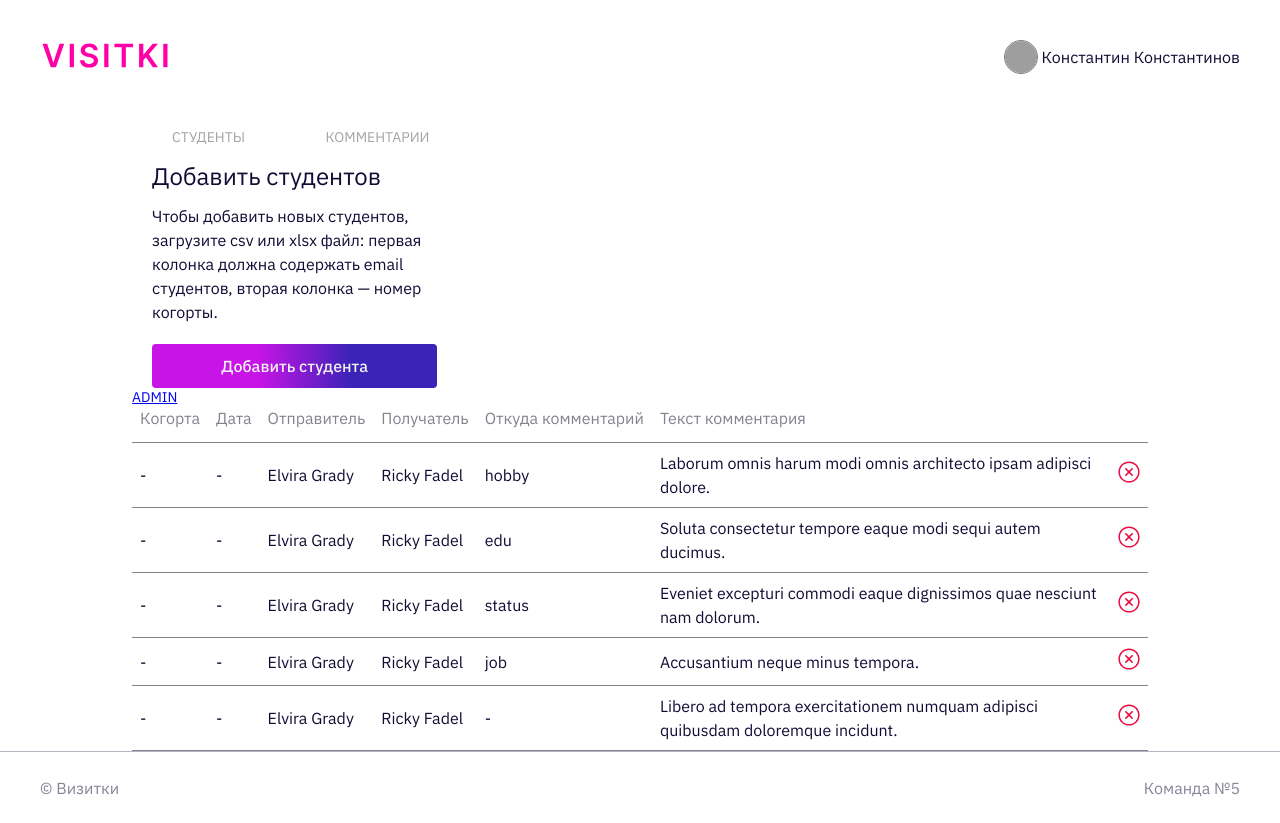
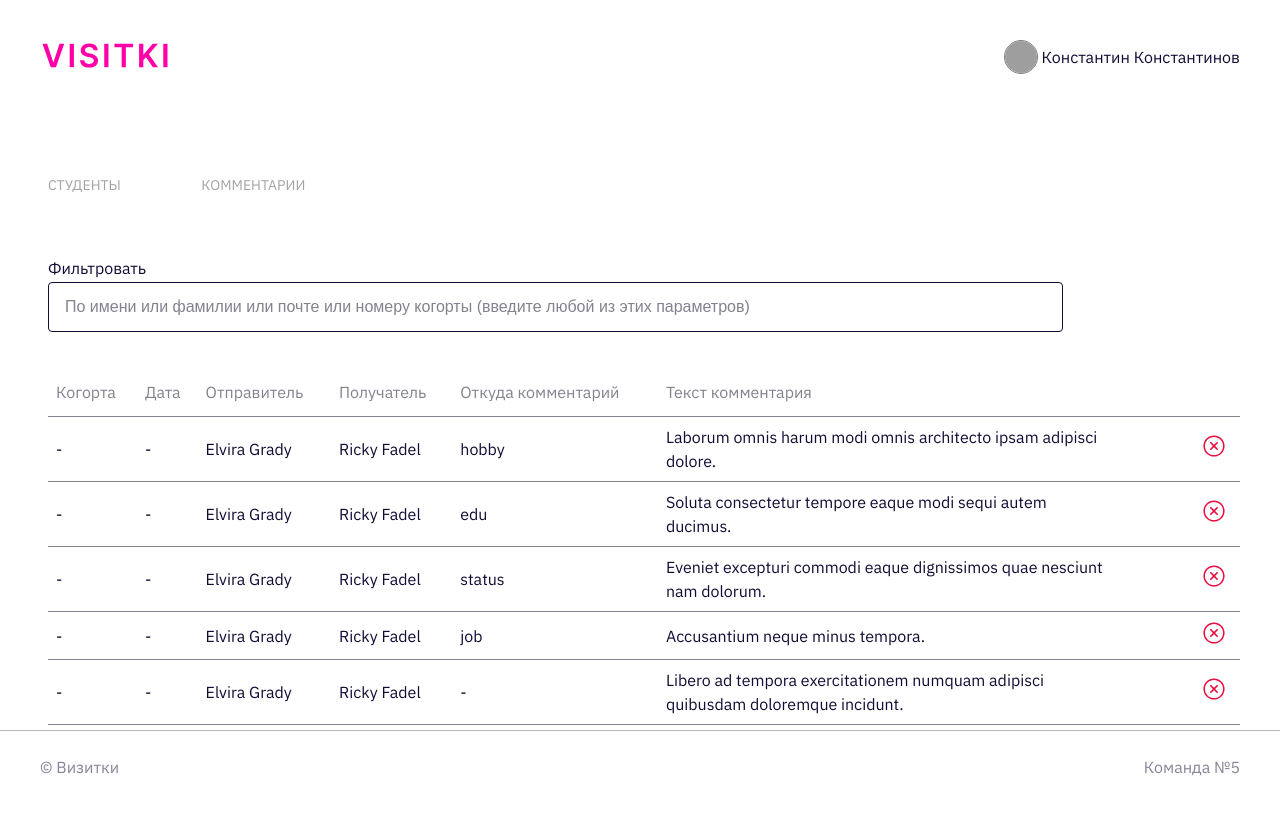
Before and after one commit to marussia1996/Vizitki, a React (Create React App) app: page /admin in a window 1280 px wide. After the commit the page ends 802 px from the top, so only its background shows below. Built offline with nearby package versions, Linux system fonts and the light colour scheme; grey boxes are pictures that could not be loaded.

Commit message:
Верстка страницы с таблицами (AdminPage)

```diff
--- a/src/components/InputFilter/InputFilter.tsx
+++ b/src/components/InputFilter/InputFilter.tsx
@@ -6,16 +6,17 @@ import {iconClose} from "../Icon/lib";
 
 type TInputFilterState = {
   title?: string,
-  value: string,
+  value?: string,
   onChange: (e: React.ChangeEvent<HTMLInputElement>) => void,
   onClear: () => void;
   placeHolder?: string;
+  mix?: string;
 }
 
 
 const InputFilter: FC<TInputFilterState> = props => {
   return (
-    <div className={css.inputFilter}>
+    <div className={[css.inputFilter, props.mix].join(' ')}>
       {
         props.title && <span className={css.inputFilterLabel}>{props.title}</span>
       }
--- a/src/components/Switch/Switch.module.scss
+++ b/src/components/Switch/Switch.module.scss
@@ -3,7 +3,6 @@
 .wrap {
   display: flex;
   gap: 80.5px;
-  padding-left: 40px;
 }
 
 .text {
--- a/src/pages/AdminPage/AdminPage.module.scss
+++ b/src/pages/AdminPage/AdminPage.module.scss
@@ -0,0 +1,34 @@
+.AdminPage {
+    display: grid;
+    box-sizing: border-box;
+    align-self: flex-start;
+    grid-auto-columns: minmax(1015px, auto) min-content;
+    grid-auto-rows: auto min-content;
+    column-gap: 20px;
+    width: 100%;
+    height: 100%;
+    padding: 48px 40px 0 48px;
+}
+
+.InputTableFilter {
+    padding-top: 48px;
+}
+
+.Filter {
+    max-width: 1015px;
+    grid-column: 1/2;
+    grid-row: 1/2;
+    padding-bottom: 48px;
+}
+
+.AddFile {
+    width: 325px;
+    padding-top: 114px;
+    grid-column: 2/3;
+    grid-row: 1/3;
+}
+
+.TableContent {
+    grid-column: 1/2;
+    grid-row: 2/3;
+}
--- a/src/pages/AdminPage/AdminPage.tsx
+++ b/src/pages/AdminPage/AdminPage.tsx
@@ -1,27 +1,53 @@
-import React from "react";
-import { Link, Route, Switch, useRouteMatch } from "react-router-dom";
+import React, { ChangeEvent, useState } from "react";
+import { Route, Switch, useRouteMatch } from "react-router-dom";
 import { AddFile } from "../../components/AddFile/AddFile";
 import CommentsTable from "../../components/CommentsTable/CommentsTable";
+import InputFilter from "../../components/InputFilter/InputFilter";
 import StudentTable from "../../components/StudensTable/StudensTable";
 import { SwitchInfo } from "../../components/Switch/Switch";
 
-// import styles from './AdminPage.module.scss';
+import styles from './AdminPage.module.scss';
 
 const AdminPage = () => {
 
     let { path } = useRouteMatch();
 
-    console.log('Render AdminPage');
+    const [filter, setFilter] = useState<string>()
+
+    const handleChange = (event: ChangeEvent<HTMLInputElement>) => {
+        setFilter(event.target.value);
+    }
+
+    const handleClearFilter = () => {
+        setFilter('');
+    }
+
     return (
-        <section>
-            <SwitchInfo /><AddFile/>
-            <Link to='/alexey'>ADMIN</Link>
+        <section className={styles.AdminPage}>
+            <div className={styles.Filter}>
+                <SwitchInfo />
+                <InputFilter
+                    title="Фильтровать"
+                    value={filter}
+                    placeHolder="По имени или фамилии или почте или номеру когорты (введите любой из этих параметров)"
+                    onChange={handleChange}
+                    onClear={handleClearFilter}
+                    mix={styles.InputTableFilter}
+                />
+            </div>
             <Switch>
                 <Route path={path} exact>
-                    <CommentsTable />
+                    <div className={styles.TableContent}>
+                        <CommentsTable />
+                    </div>
                 </Route>
                 <Route path={`${path}/users`} exact>
-                    <StudentTable />
+                    <div className={styles.AddFile}>
+                        <AddFile />
+                        </div>
+                    <div className={styles.TableContent}>
+                        <StudentTable />
+                    </div>
                 </Route>
             </Switch>
         </section>
```
Also changed, not shown: src/pages/StudentsListPage/StudentsListPage.tsx (deleted, +0 -9 lines), src/pages/StudentsListPage/StudentsListPage.module.scss (deleted).
